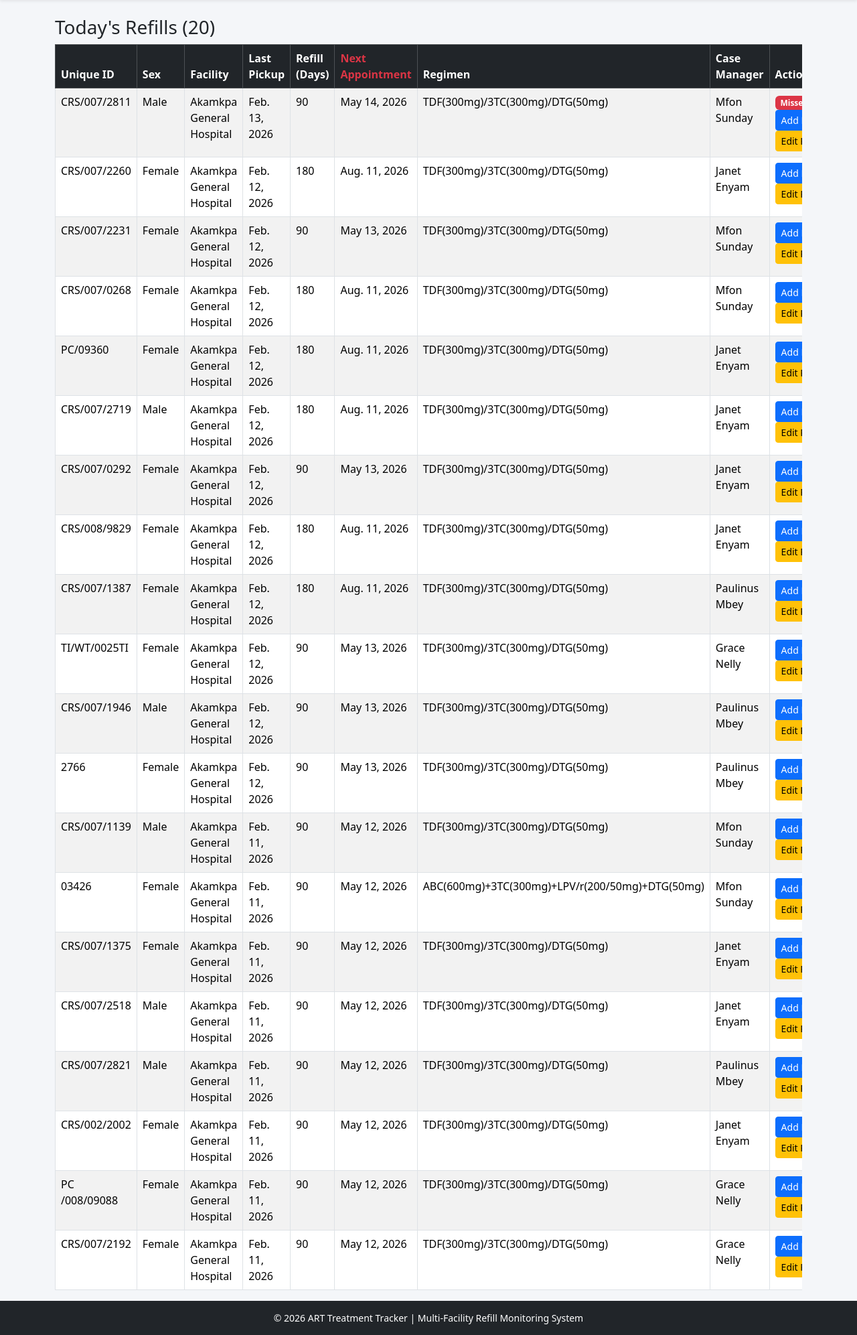
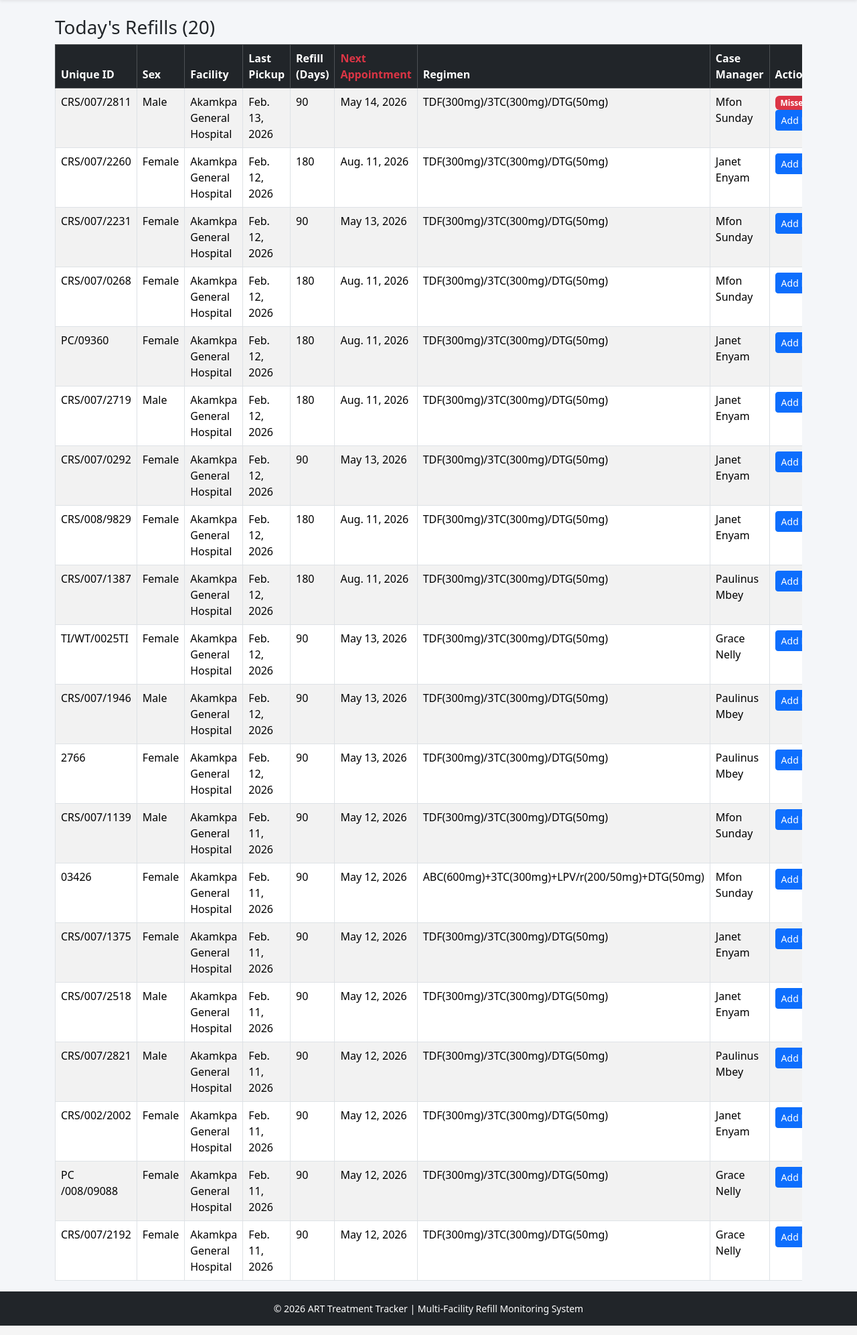
Before and after one commit to sparklweb1988/TreatmentTracker, a Django app: template templates/daily_refill_list.html in a window 1280 px wide. Shown: the part 56-2049 px from the top of the page at 67% size. Run offline with Django 5.2, Linux system fonts and the light colour scheme; the template is opened without the code that fills it: values that come from a table or form of the project are taken from there, others are empty; data comes from the database, SQL or seed files in the repository.

Commit message:
Update daily_refill_list.html

```diff
--- a/templates/daily_refill_list.html
+++ b/templates/daily_refill_list.html
@@ -51,7 +51,7 @@
         {% endif %}
 
         <a href="{% url 'refill_add_with_id' unique_id=refill.unique_id %}" class="btn btn-primary btn-sm mt-2">Add Refills</a>
-        <a href="{% url 'refill_edit' refill.pk %}" class="btn btn-warning btn-sm mt-2">Edit Refills</a>
+
       </div>
     </div>
   {% empty %}
@@ -98,7 +98,7 @@
               <span class="badge bg-danger">Missed Appointment</span><br>
             {% endif %}
             <a href="{% url 'refill_add_with_id' unique_id=refill.unique_id %}" class="btn btn-primary btn-sm">Add Refills</a>
-            <a href="{% url 'refill_edit' refill.pk %}" class="btn btn-warning btn-sm">Edit Refills</a>
+
           </td>
         </tr>
         {% empty %}
```
